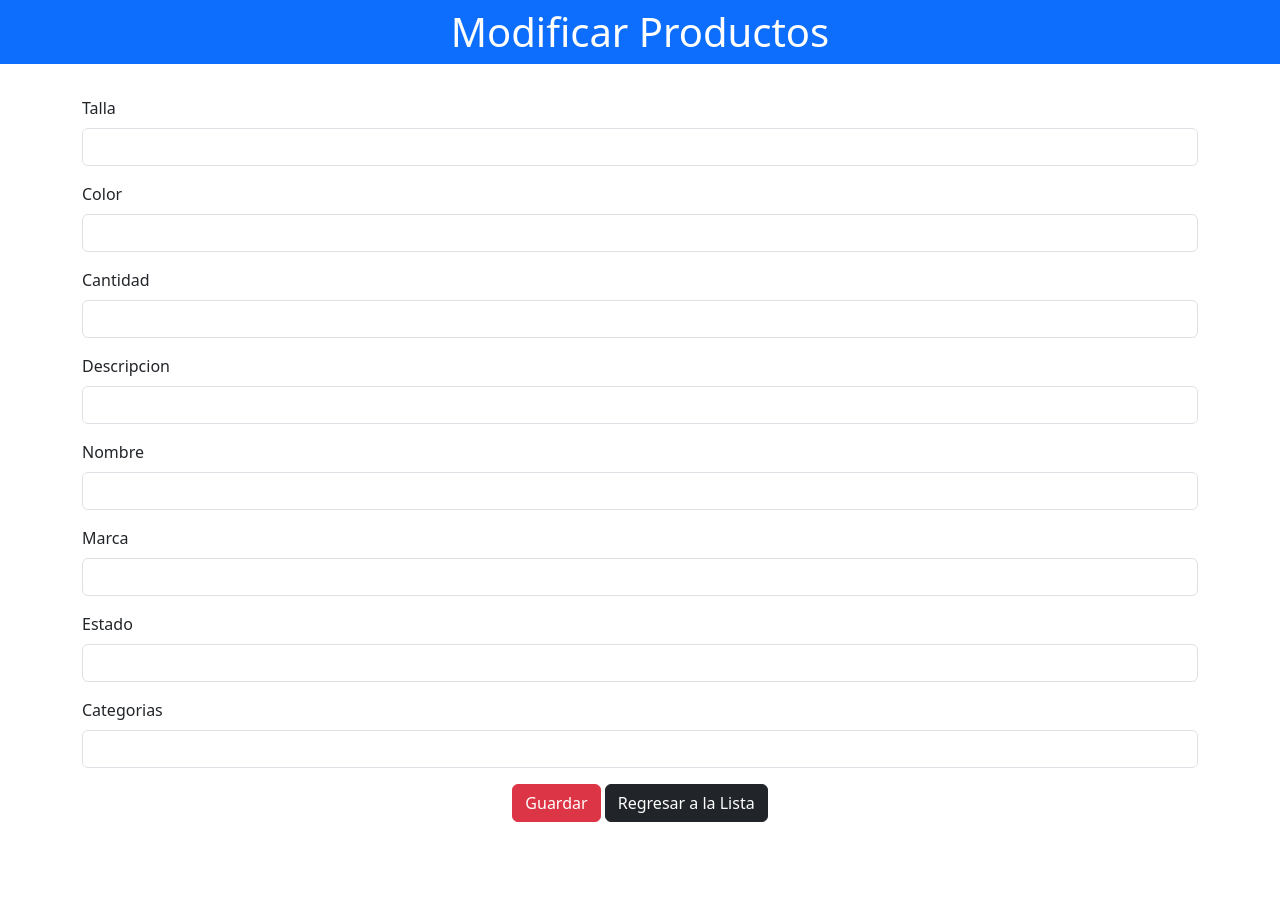
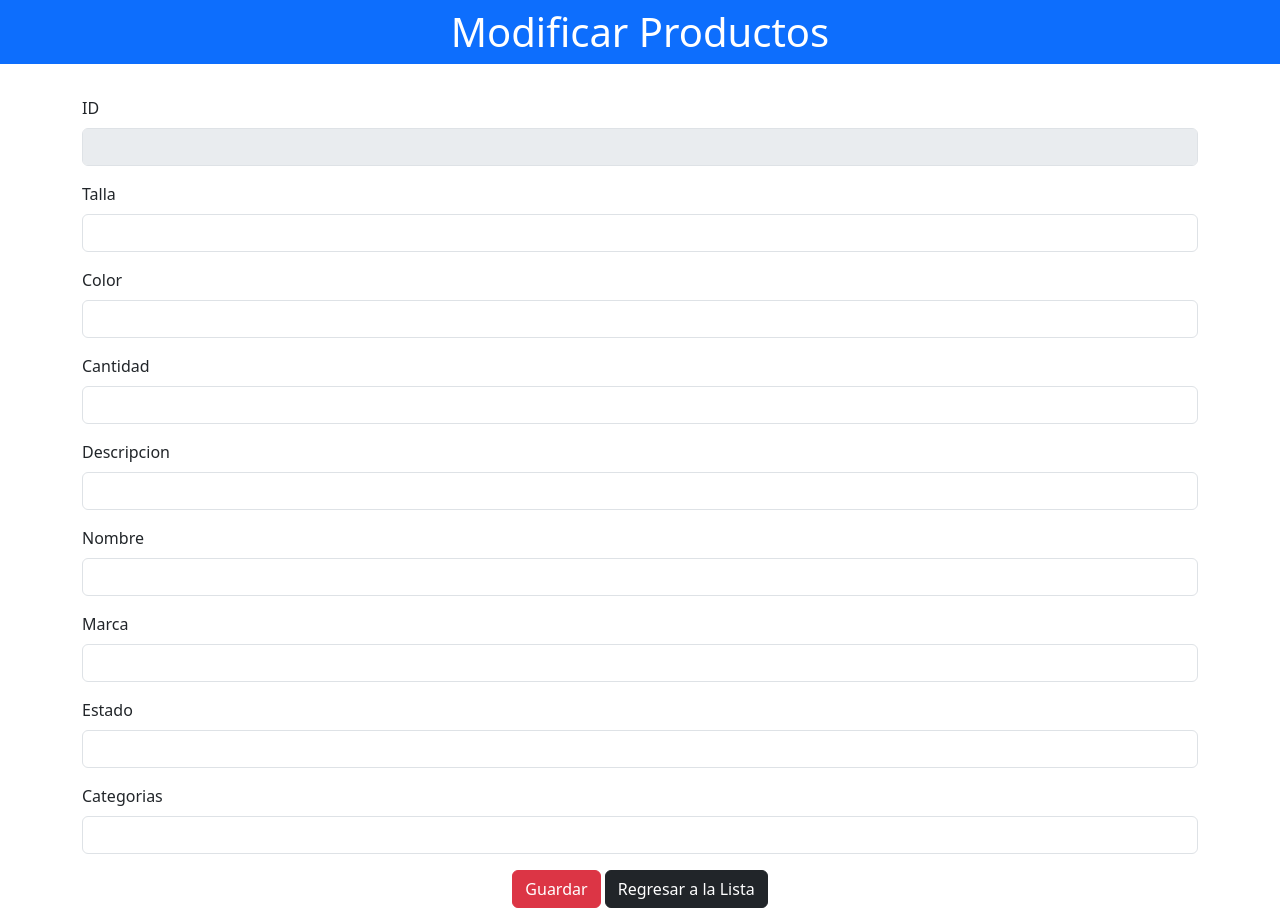
Before and after one commit to HoruKujikawa/example2, a PHP site: page /editar.php in a window 1280 px wide. Before the commit the page ends 822 px from the top, so only its background shows below. Run offline with PHP 8.4, Linux system fonts and the light colour scheme; data that the repository does not hold is empty.

Commit message:
Add files via upload
revision nueva

```diff
--- a/CrudProductoII/Añadir.php
+++ b/CrudProductoII/Añadir.php
@@ -20,5 +20,4 @@ if ($resultado === TRUE){
  echo "Datos NO insertados";
 }
 
-var_dump($_POST);
 ?>
--- a/CrudProductoII/conexion.php
+++ b/CrudProductoII/conexion.php
@@ -8,7 +8,7 @@ $bd = "Bling";
 
 $conectar = mysqli_connect($host, $user, $clave, $bd);
 if (!$conectar){
-    echo 'La coneccion se ha interrumpido o no se compelto';
+    echo 'La conexion se ha interrumpido o no se compelto';
 }
 
 ?>
--- a/CrudProductoII/editar.php
+++ b/CrudProductoII/editar.php
@@ -16,36 +16,40 @@
 
 <form class="container" action="Modificar.php" method="POST">
 <div class="mb-3">
+  <label class="form-label">ID</label>
+  <input type="text" class="form-control" name="talla" value="<?php echo $id_producto;?>" disabled>
+</div>
+<div class="mb-3">
   <label class="form-label">Talla</label>
-  <input type="text" class="form-control" name="talla" value="<?php echo $talla; ?>">
+  <input type="text" class="form-control" name="talla" value="">
 </div>
 <div class="mb-3">
   <label class="form-label">Color</label>
-  <input type="text" class="form-control" name="color" value="<?php echo $color; ?>">
+  <input type="text" class="form-control" name="color" value="">
 </div>
 <div class="mb-3">
   <label class="form-label">Cantidad</label>
-  <input type="number" class="form-control" name="cantidad" value="<?php echo $cantidad; ?>">
+  <input type="number" class="form-control" name="cantidad" value="">
 </div>
 <div class="mb-3">
   <label class="form-label">Descripcion</label>
-  <input type="text" class="form-control" name="descripcion" value="<?php echo $descripcion; ?>">
+  <input type="text" class="form-control" name="descripcion" value="">
 </div>
 <div class="mb-3">
   <label class="form-label">Nombre</label>
-  <input type="text" class="form-control" name="nombre" value="<?php echo $nombre; ?>">
+  <input type="text" class="form-control" name="nombre" value="">
 </div>
 <div class="mb-3">
   <label class="form-label">Marca</label>
-  <input type="text" class="form-control" name="marca" value="<?php echo $marca; ?>">
+  <input type="text" class="form-control" name="marca" value="">
 </div>
 <div class="mb-3">
   <label class="form-label">Estado</label>
-  <input type="text" class="form-control" name="estado" value="<?php echo $estado; ?>">
+  <input type="text" class="form-control" name="estado" value="">
 </div>
 <div class="mb-3">
   <label class="form-label">Categorias</label>
-  <input type="text" class="form-control" name="categorias" value="<?php echo $categorias; ?>">
+  <input type="text" class="form-control" name="categorias" value="">
 </div>
 <div class= "text-center">
   <button type="submit" class="btn btn-danger">Guardar</button>
--- a/CrudProductoII/eliminacion.php
+++ b/CrudProductoII/eliminacion.php
@@ -13,15 +13,11 @@
 
 
 
-  <form action="eliminar.php" method="POST" class="container">
 
-<input type="hidden" name="id_producto" value="<?php echo $id_producto; ?>">
 
-<label for="confirmar">quieres eliminar este registro?, esta accion sera irreversible</label>
 
 <button type="submit" class="btn btn-danger" >Eliminar</button>
 
-</form>
 
     <script src="https://cdn.jsdelivr.net/npm/bootstrap@5.3.2/dist/js/bootstrap.bundle.min.js" integrity="sha384-C6RzsynM9kWDrMNeT87bh95OGNyZPhcTNXj1NW7RuBCsyN/o0jlpcV8Qyq46cDfL" crossorigin="anonymous"></script>
   </body>
```
Also changed, not shown: CrudProductoII/Modificar.php (+9 -2 lines), CrudProductoII/Agregar.php (line endings or trailing spaces).
